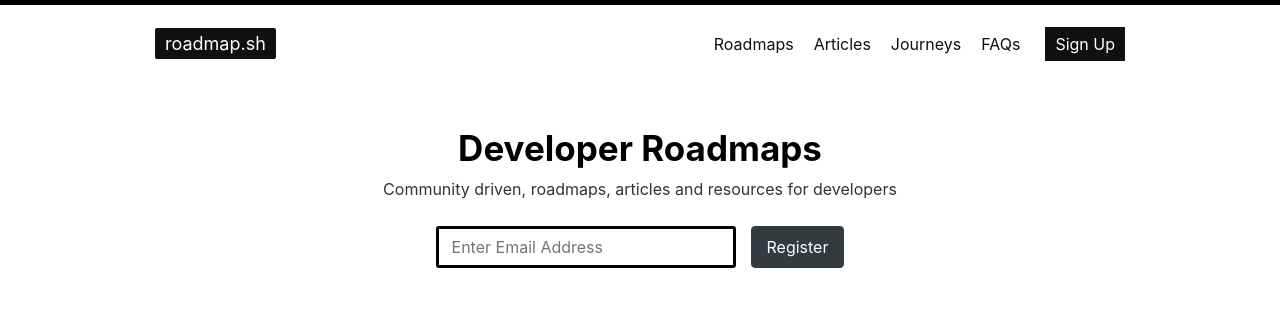
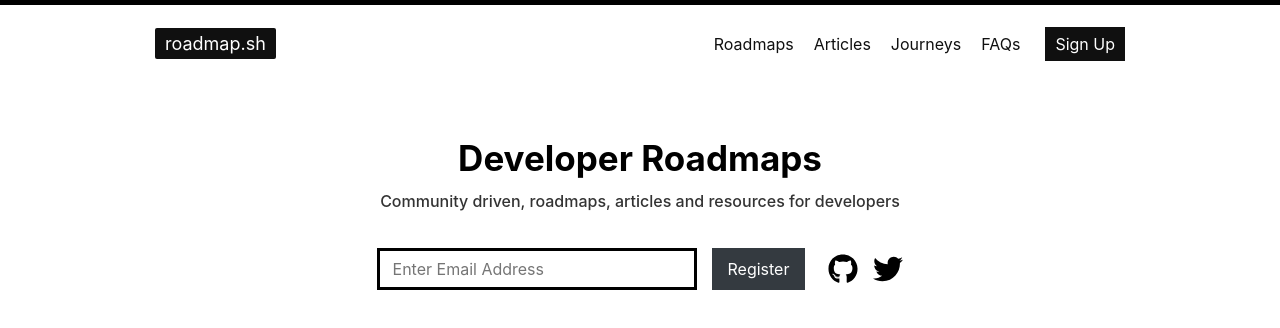
Before and after one commit to vecnazmaga/developer-mode, a Next.js app: page / in a window 1280 px wide. Shown: the top 328 px of the page. Built offline with nearby package versions, Linux system fonts and the light colour scheme.

Commit message:
Add links in hero section

```diff
--- a/components/hero-section/index.js
+++ b/components/hero-section/index.js
@@ -1,3 +1,4 @@
+import { FontAwesomeIcon } from '@fortawesome/react-fontawesome';
 import './style.scss';
 
 const HeroSection = () => (
@@ -8,7 +9,8 @@ const HeroSection = () => (
     <div className="register-form">
       <input type="text" className='email-input' placeholder='Enter Email Address' />
       <a href="#" className="btn btn-dark">Register</a>
-
+      <a href="#" className='icon-link'><FontAwesomeIcon icon={ ["fab", "github"] } /></a>
+      <a href="#" className='icon-link'><FontAwesomeIcon icon={ ["fab", "twitter"] } /></a>
     </div>
   </div>
 );
--- a/components/hero-section/style.scss
+++ b/components/hero-section/style.scss
@@ -1,16 +1,17 @@
 .hero-section {
   text-align: center;
-  padding: 70px 20px;
+  padding: 80px 20px;
 
   h1 {
     font-size: 35px;
     font-weight: 700;
-    margin-bottom: 8px;
+    margin-bottom: 10px;
   }
 
   p {
     color: #333;
-    margin-bottom: 25px;
+    font-weight: 500;
+    margin-bottom: 35px;
   }
 
   .register-form {
@@ -21,21 +22,33 @@
 
     .email-input {
       border: 3px solid #000000;
-      border-radius: 3px;
       outline: none;
       padding: 5px 13px;
-      min-width: 300px;
+      min-width: 320px;
     }
 
     input, .btn {
+      border-radius: 0;
       height: 100%;
+    }
+
+    .icon-link {
+      color: #000000;
+      margin-left: 15px;
     }
 
     .btn {
       display: flex;
       align-items: center;
       margin-left: 15px;
+      margin-right: 8px;
       padding: 5px 15px;
+    }
+
+    svg {
+      display: flex;
+      width: 30px;
+      height: 30px;
     }
   }
 }
--- a/next.config.js
+++ b/next.config.js
@@ -1,4 +1,18 @@
 const withSass = require('@zeit/next-sass');
 const withCSS = require('@zeit/next-css');
 
-module.exports = withCSS(withSass());
+module.exports = withCSS(withSass({
+  webpack(config, options) {
+    config.module.rules.push({
+      test: /\.(png|jpg|gif|svg|eot|ttf|woff|woff2)$/,
+      use: {
+        loader: 'url-loader',
+        options: {
+          limit: 100000,
+        },
+      },
+    });
+
+    return config
+  },
+}));
--- a/package.json
+++ b/package.json
@@ -9,11 +9,15 @@
     "start": "next start"
   },
   "dependencies": {
-    "@fortawesome/fontawesome-free": "^5.10.2",
+    "@fortawesome/fontawesome-svg-core": "^1.2.22",
+    "@fortawesome/free-brands-svg-icons": "^5.10.2",
+    "@fortawesome/free-solid-svg-icons": "^5.10.2",
+    "@fortawesome/react-fontawesome": "^0.1.4",
     "@zeit/next-css": "latest",
     "@zeit/next-sass": "^1.0.1",
     "autoprefixer": "^9.6.1",
     "bootstrap": "^4.3.1",
+    "font-awesome": "^4.7.0",
     "next": "^9.0.4",
     "node-sass": "^4.12.0",
     "postcss-css-variables": "^0.13.0",
--- a/pages/index.js
+++ b/pages/index.js
@@ -1,8 +1,11 @@
+import { library } from '@fortawesome/fontawesome-svg-core';
+import { faGithub, fab } from '@fortawesome/free-brands-svg-icons';
+
 import 'bootstrap/dist/css/bootstrap.min.css';
+import './global.scss';
+import Home from './home/index';
 
-import './global.scss';
-
-import Home from './home/index';
+library.add(fab, faGithub);
 
 const Index = () => (
   <div>
```
Also changed, not shown: 1 other file (tests, documents, lock files or other folders).
